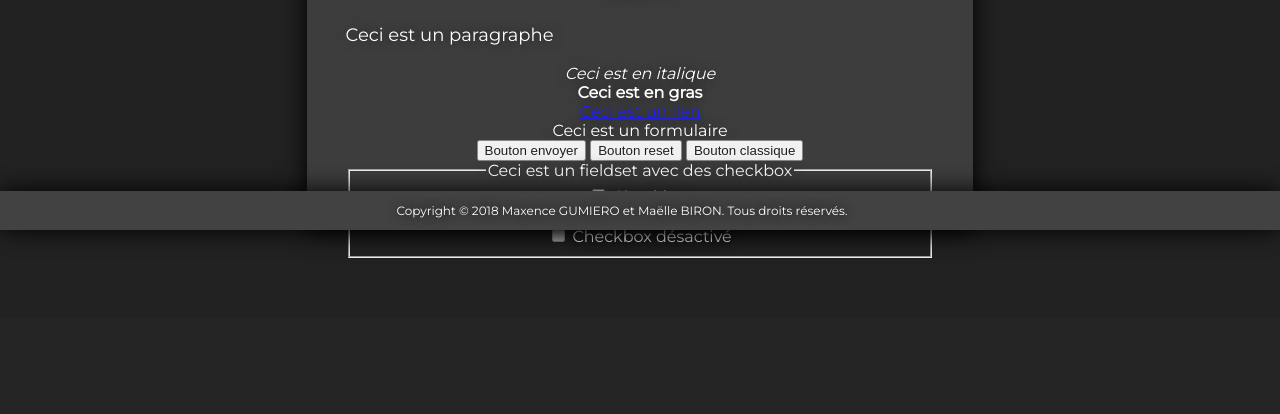
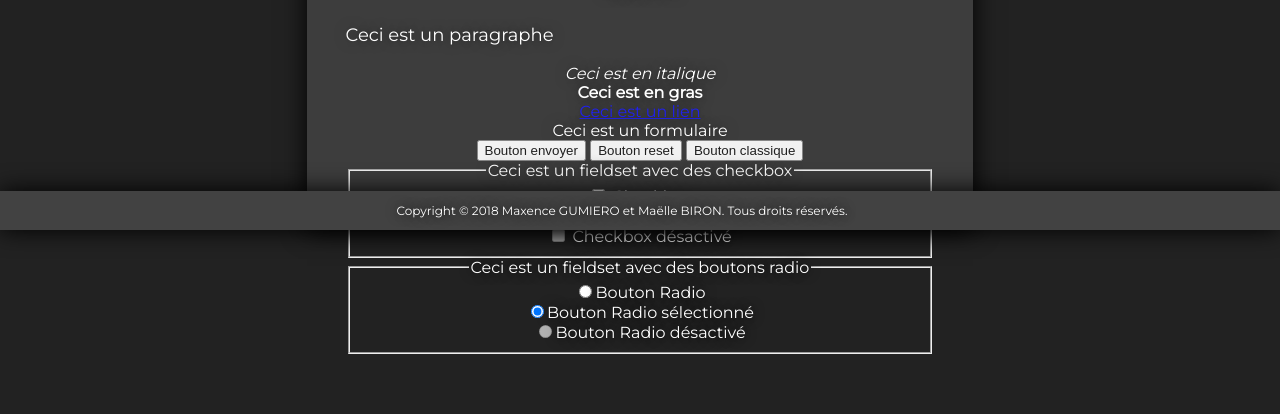
Before and after one commit to hanonminione/templateBootstrap, a PHP site: page /gallery.php in a window 1280 px wide. Shown: the part 570-984 px from the top of the page. Before the commit the page ends 828 px from the top, so only its background shows below. Run offline with PHP 8.4, Linux system fonts and the light colour scheme.

Commit message:
formulaire gallery

```diff
--- a/gallery.php
+++ b/gallery.php
@@ -28,6 +28,12 @@ include 'header.html';
         <input type="checkbox" value="ON" checked="checked" /> Checkbox sélectionné <br />
         <input type="checkbox" value="ON" disabled="disabled" /> Checkbox désactivé <br/>
     </fieldset>
+    <fieldset>
+        <legend>Ceci est un fieldset avec des boutons radio</legend>
+        <input type="radio" name="Boutons radio" value="" />Bouton Radio<br/>
+        <input type="radio" name="Boutons radio" value="" checked="checked" />Bouton Radio sélectionné<br/>
+        <input type="radio" name="Boutons radio" value="" disabled="disabled" />Bouton Radio désactivé<br/>
+    </fieldset>
 
 </form>
 <?php
```
